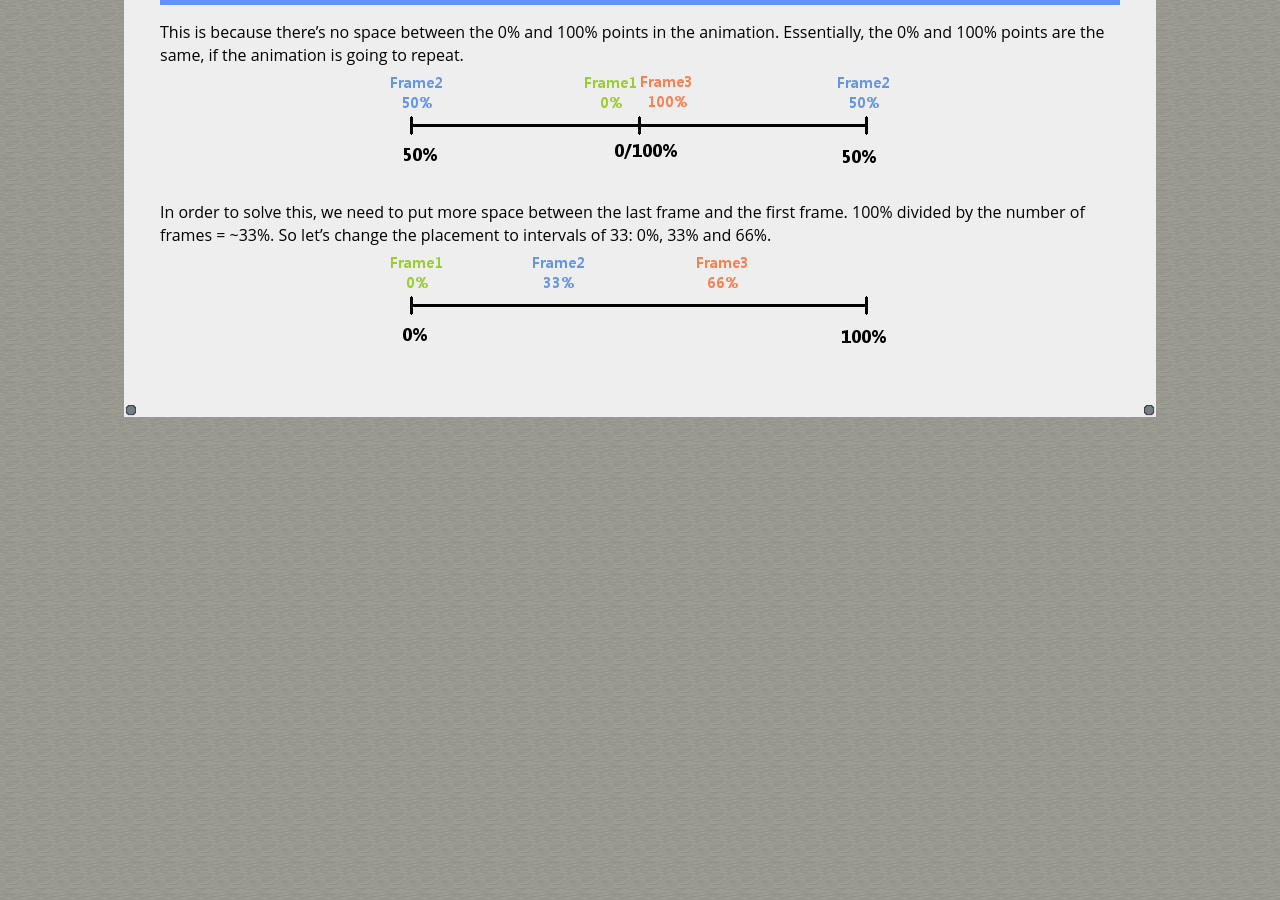
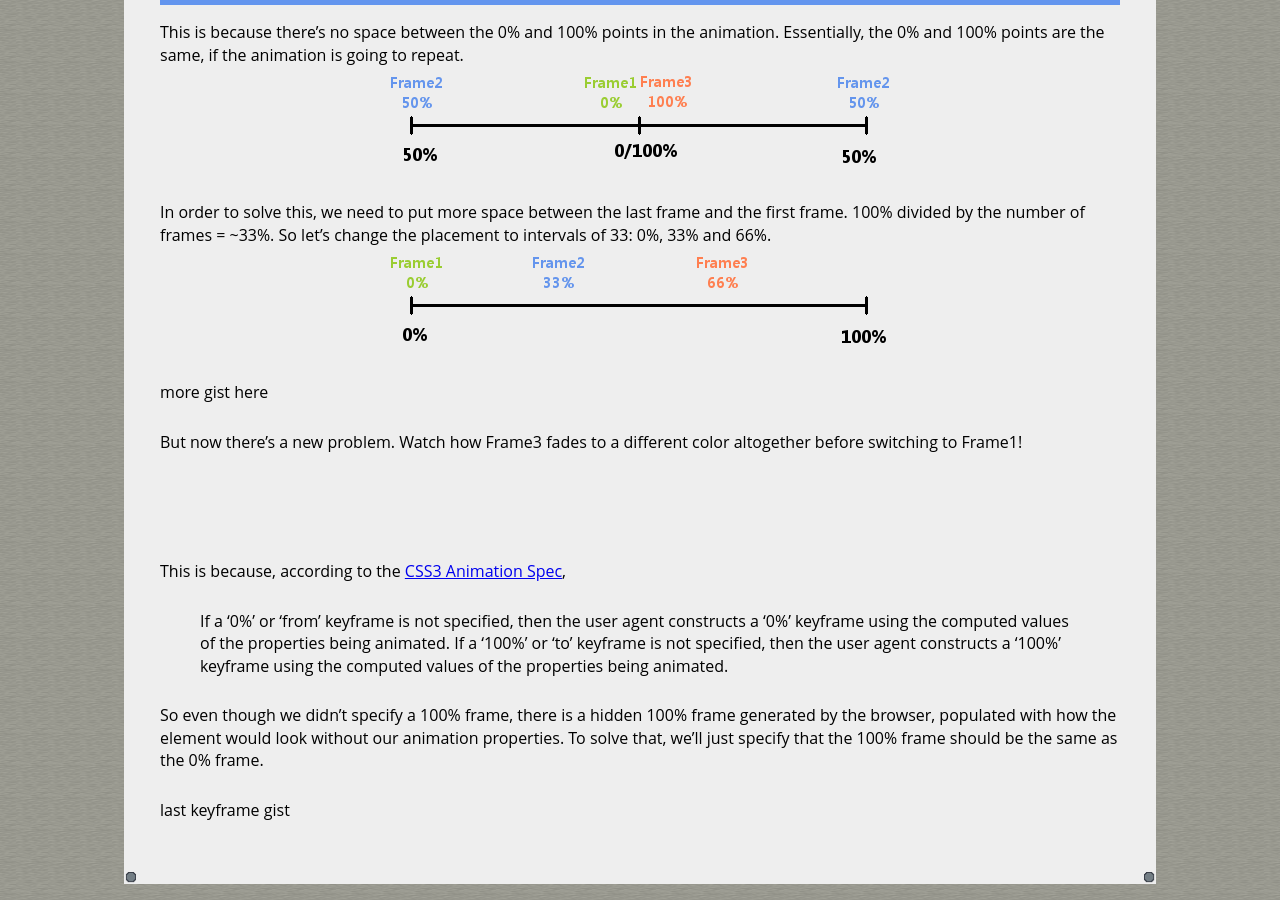
Before and after one commit to Thristhart/techniques, a Jekyll site: the page built from css/banner_rotation.md, in a window 1280 px wide and 900 px high, scrolled down 781 px. Built offline with Jekyll 4.4.1, drawn with Linux system fonts in a browser that asks for light colours; before the commit the page ends 1214 px from its top, so only the background shows below that.

Commit message:
Updated banner_rotation.md

```diff
--- a/css/banner_rotation.md
+++ b/css/banner_rotation.md
@@ -28,3 +28,16 @@ This is because there's no space between the 0% and 100% points in the animation
 
 In order to solve this, we need to put more space between the last frame and the first frame. 100% divided by the number of frames = ~33%. So let's change the placement to intervals of 33: 0%, 33% and 66%.
 <img src="assets/animation_timeline_4.png" />
+
+more gist here
+
+But now there's a new problem. Watch how Frame3 fades to a different color altogether before switching to Frame1!
+
+<div class="banner attempt3"></div>
+
+This is because, according to the [CSS3 Animation Spec](http://www.w3.org/TR/css3-animations/#keyframes),
+> If a ‘0%’ or ‘from’ keyframe is not specified, then the user agent constructs a ‘0%’ keyframe using the computed values of the properties being animated. If a ‘100%’ or ‘to’ keyframe is not specified, then the user agent constructs a ‘100%’ keyframe using the computed values of the properties being animated.
+
+So even though we didn't specify a 100% frame, there is a hidden 100% frame generated by the browser, populated with how the element would look without our animation properties. To solve that, we'll just specify that the 100% frame should be the same as the 0% frame.
+
+last keyframe gist
```
